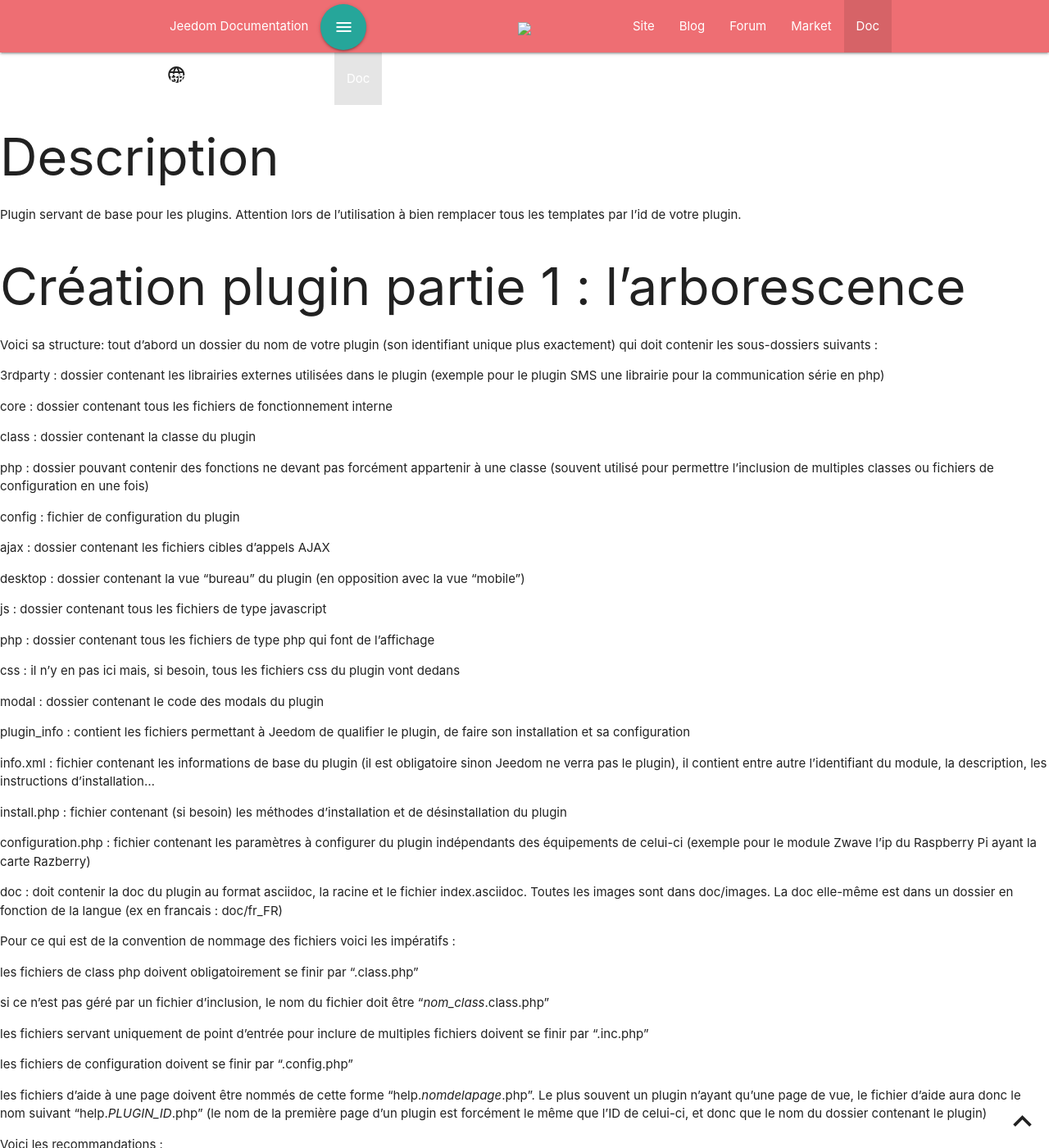
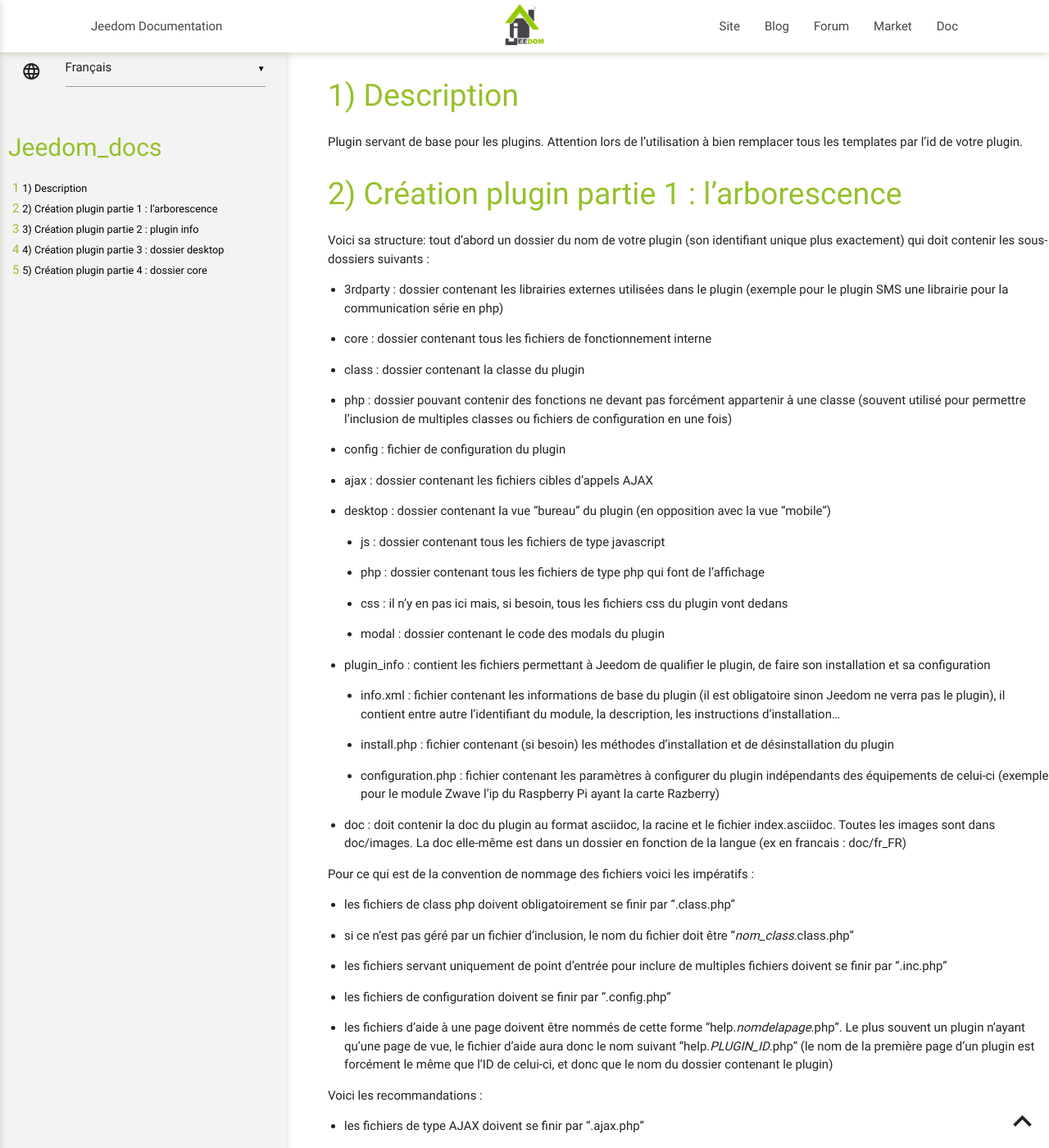
Before and after one commit to thanaus/jeedom_docs, a Jekyll site: the page built from plugins/netatmopro/fr_FR/index.md, in a window 1280 px wide and 1400 px high. Shown: the whole window at 82% size. Built offline with Jekyll 4.4.1, drawn with Linux system fonts in a browser that asks for light colours; nearby versions of some CDN libraries; our own code applies the rules of GitHub Pages for plain Markdown files; library files that are not in the unit come from our copies; some of the changed text lies outside the part shown.

Commit message:
Update default.html

```diff
--- a/_layouts/default.html
+++ b/_layouts/default.html
@@ -2,8 +2,8 @@
 <html lang="pt-br">
 <head>
   <link href="https://fonts.googleapis.com/icon?family=Material+Icons" rel="stylesheet">
-  <link rel="stylesheet" href="../assets/css/styles.css">
-  <link rel="stylesheet" href="../assets/css/materialize.css">
+  <link rel="stylesheet" href="/{{site.github.project_title}}/assets/css/styles.css">
+  <link rel="stylesheet" href="/{{site.github.project_title}}/assets/css/materialize.css">
   <meta name="viewport" content="width=device-width, initial-scale=1.0"/>
   <meta http-equiv="Content-Language" content="pt-br">
 </head>
@@ -11,7 +11,7 @@
   <div class="navbar-fixed hide-on-print">
     <nav>
       <div class="nav-wrapper container">
-        <a id="logo-container" href="https://www.jeedom.com/doc" class="brand-logo center"><img src="../assets/images/logo.png" style="height:50px;margin-top:5px"></a>
+        <a id="logo-container" href="https://www.jeedom.com/doc" class="brand-logo center"><img src="/{{site.github.project_title}}/assets/images/logo.png" style="height:50px;margin-top:5px"></a>
         <ul class="left hide-on-med-and-down">
           <li><a href="https://www.jeedom.com/doc">Jeedom Documentation</a></li>
         </ul>
@@ -77,10 +77,10 @@
 </div>
 </div>
 </div>
-<script type="text/javascript" src="../assets/js/jquery-2.1.1.min.js"></script>
-<script type="text/javascript" src="../assets/js/materialize.min.js"></script>
-<script type="text/javascript" src="../assets/js/jquery.inview.min.js"></script>
-<script type="text/javascript" src="../assets/js/jquery.toc.js"></script>
+<script type="text/javascript" src="/{{site.github.project_title}}/assets/js/jquery-2.1.1.min.js"></script>
+<script type="text/javascript" src="/{{site.github.project_title}}/assets/js/materialize.min.js"></script>
+<script type="text/javascript" src="/{{site.github.project_title}}/assets/js/jquery.inview.min.js"></script>
+<script type="text/javascript" src="/{{site.github.project_title}}/assets/js/jquery.toc.js"></script>
 <script type="text/javascript">
   $(document).ready(function() {
    var title = '{{site.github.project_title}}';
```
